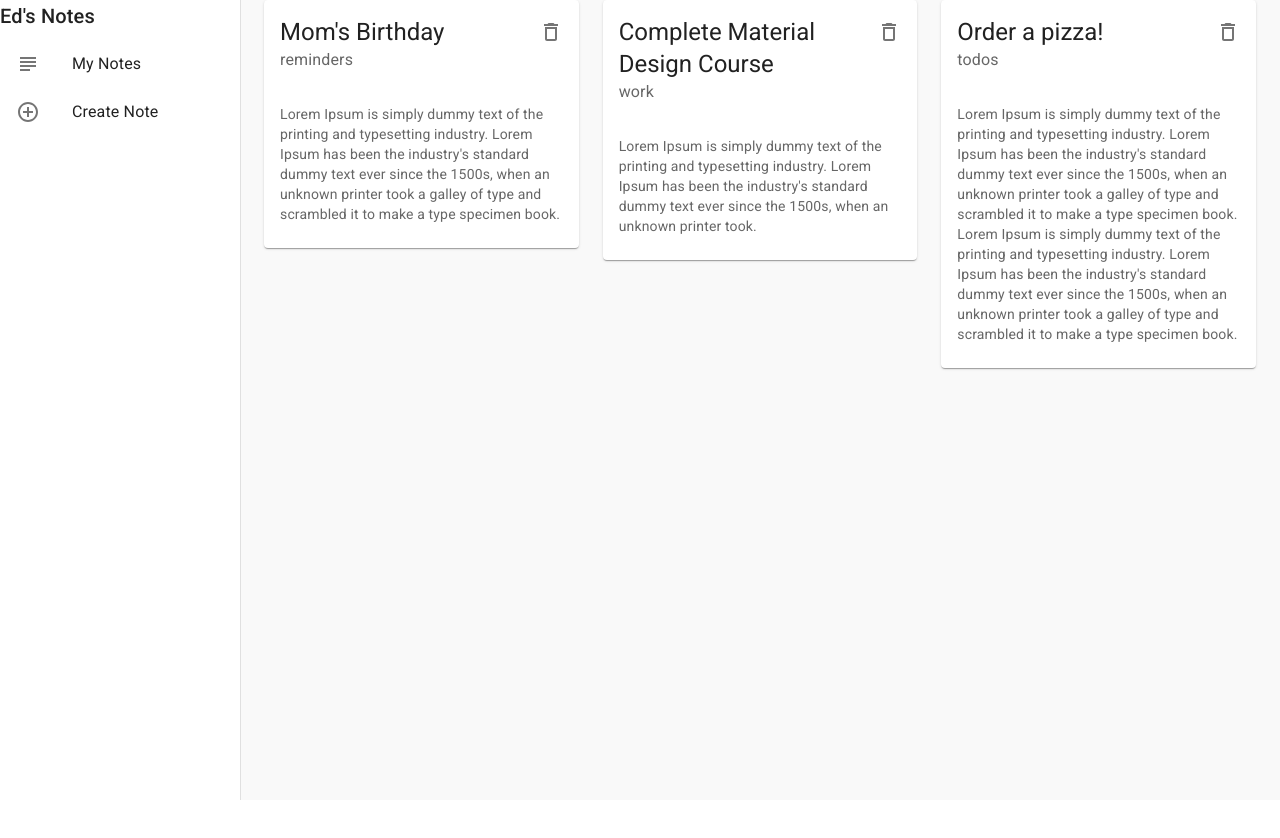
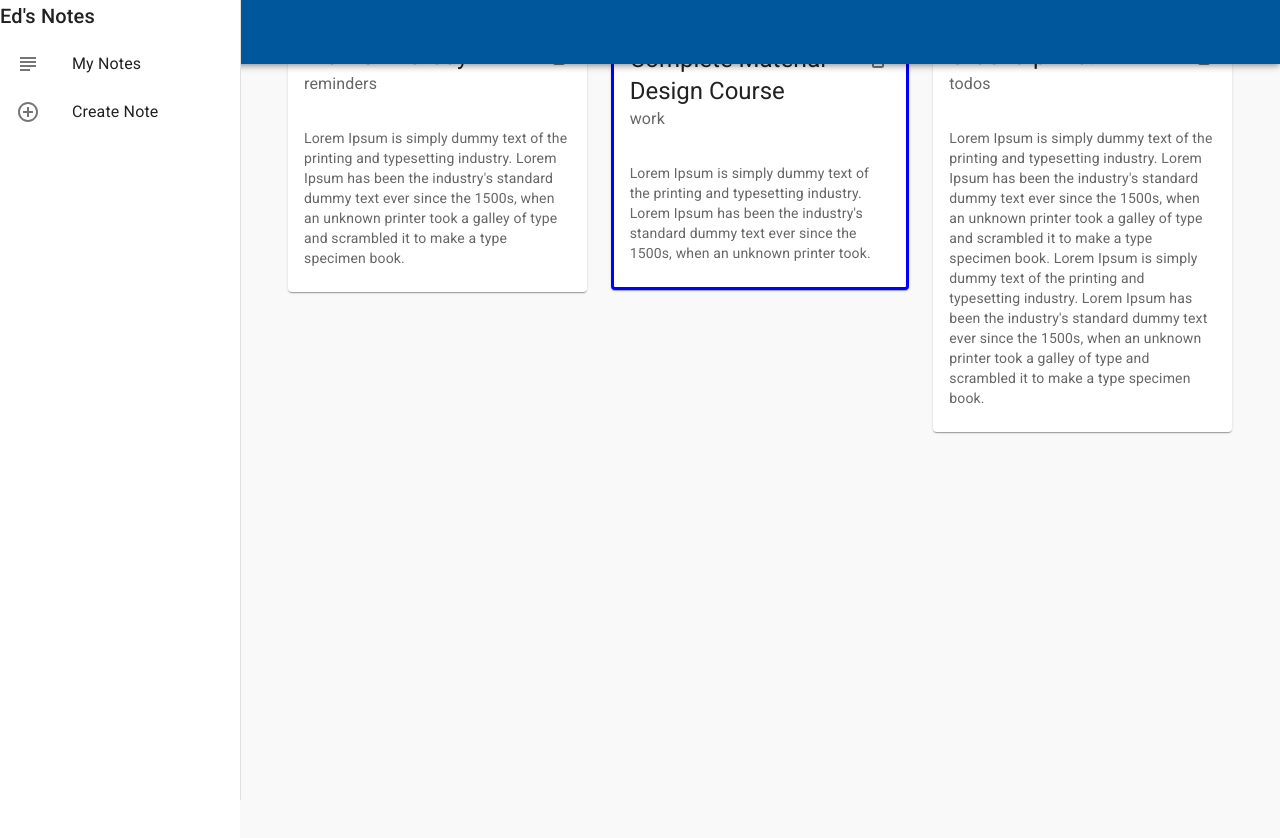
Before and after one commit to Soliperso/material-ui-app, a React (Create React App) app: page / in a window 1280 px wide. Shown: the top 838 px of the page. Before the commit the page ends 800 px from the top, so only its background shows below. Built offline with nearby package versions, Linux system fonts and the light colour scheme; data requests are answered from the project's data file.

Commit message:
add navbar

```diff
--- a/src/components/Layout.js
+++ b/src/components/Layout.js
@@ -1,16 +1,28 @@
 import React from 'react';
 import { useLocation, useNavigate } from 'react-router-dom';
 import { makeStyles } from '@mui/styles';
-import { Drawer, Typography, List, ListItem, ListItemIcon, ListItemText } from '@mui/material';
+import {
+  Drawer,
+  Typography,
+  List,
+  ListItem,
+  ListItemIcon,
+  ListItemText,
+  AppBar,
+  Toolbar,
+} from '@mui/material';
 import { AddCircleOutlineOutlined, SubjectOutlined } from '@mui/icons-material';
+import { spacing } from '@mui/system';
 
 const drawerWidth = 240;
 
-const useStyles = makeStyles({
+const useStyles = makeStyles((theme) => {
+  return {
     page: {
       background: '#f9f9f9',
       width: '100%',
       height: '100vh',
+      padding: theme.spacing(3),
     },
     drawer: {
       width: drawerWidth,
@@ -24,6 +36,14 @@ const useStyles = makeStyles({
     active: {
       backgroundColor: '#f4f4f4',
     },
+    title: {
+      padding: spacing(2),
+    },
+    appbar: {
+      width: `calc(100% - ${drawerWidth}px)`,
+    },
+    toolbar: theme.mixins.toolbar,
+  };
 });
 
 const Layout = ({ children }) => {
@@ -46,13 +66,20 @@ const Layout = ({ children }) => {
 
   return (
     <div className={classes.root}>
+      <AppBar className={classes.appbar}>
+        <Toolbar>
+          <Typography>Welcome to Ed's Notes</Typography>
+        </Toolbar>
+      </AppBar>
       <Drawer
         variant='permanent'
         className={classes.drawer}
         anchor='left'
         classes={{ paper: classes.drawerPaper }}
       >
-        <Typography variant='h6'>Ed's Notes</Typography>
+        <Typography variant='h6' className={classes.title}>
+          Ed's Notes
+        </Typography>
 
         <List>
           {menuItems.map((item) => (
@@ -68,6 +95,7 @@ const Layout = ({ children }) => {
           ))}
         </List>
       </Drawer>
+      <div className={classes.toolbar}></div>
       <div className={classes.page}>{children}</div>
     </div>
   );
--- a/src/components/NoteCard.js
+++ b/src/components/NoteCard.js
@@ -1,11 +1,24 @@
 import React from 'react';
 import { Typography, Card, CardHeader, CardContent, IconButton } from '@mui/material';
+import { makeStyles } from '@mui/styles';
 import { DeleteOutlined } from '@mui/icons-material';
 
+const useStyles = makeStyles({
+  test: {
+    border: (note) => {
+      if (note.category == 'work') {
+        return '3px solid blue';
+      }
+    },
+  },
+});
+
 const NoteCard = ({ note, handleDelete }) => {
+  const classes = useStyles(note);
+
   return (
     <div>
-      <Card>
+      <Card elevation={1} className={classes.test}>
         <CardHeader
           action={
             <IconButton onClick={() => handleDelete(note.id)}>
```
Lines whose indentation alone changed are shown as unchanged.
